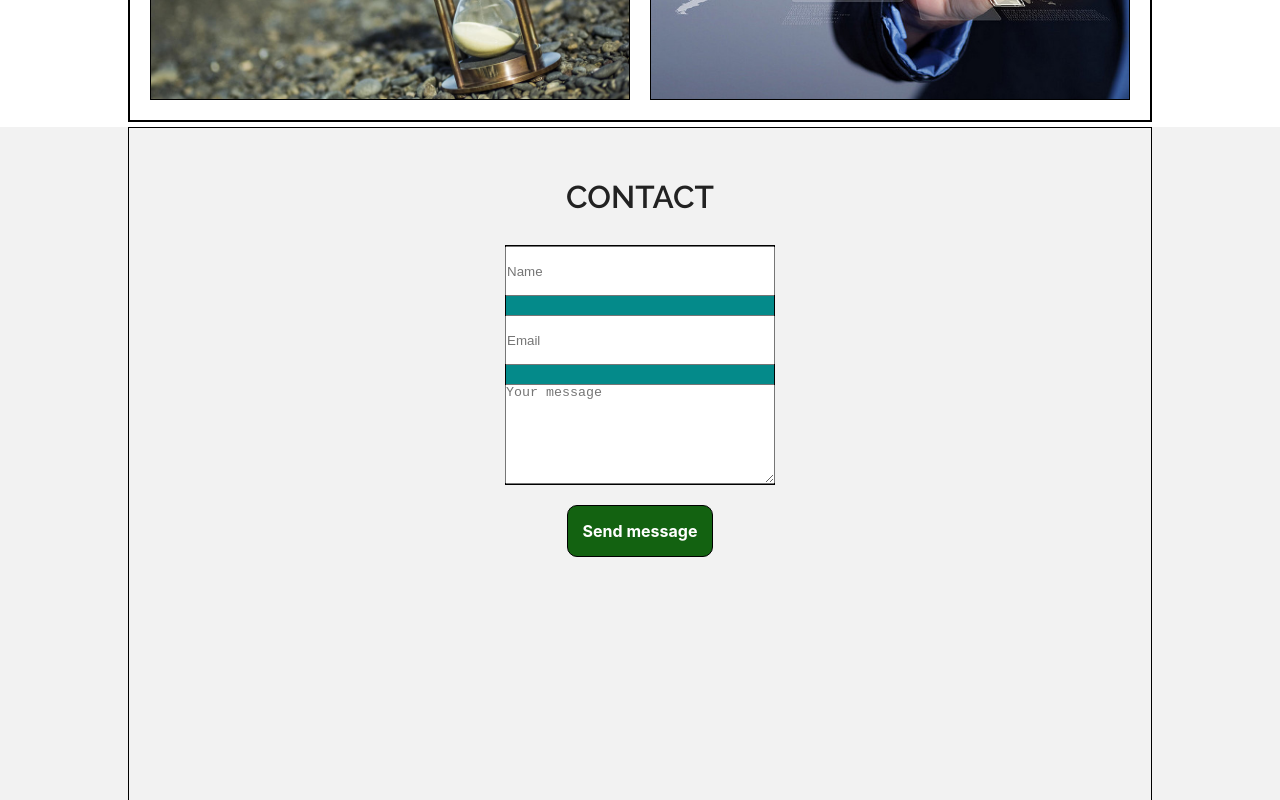
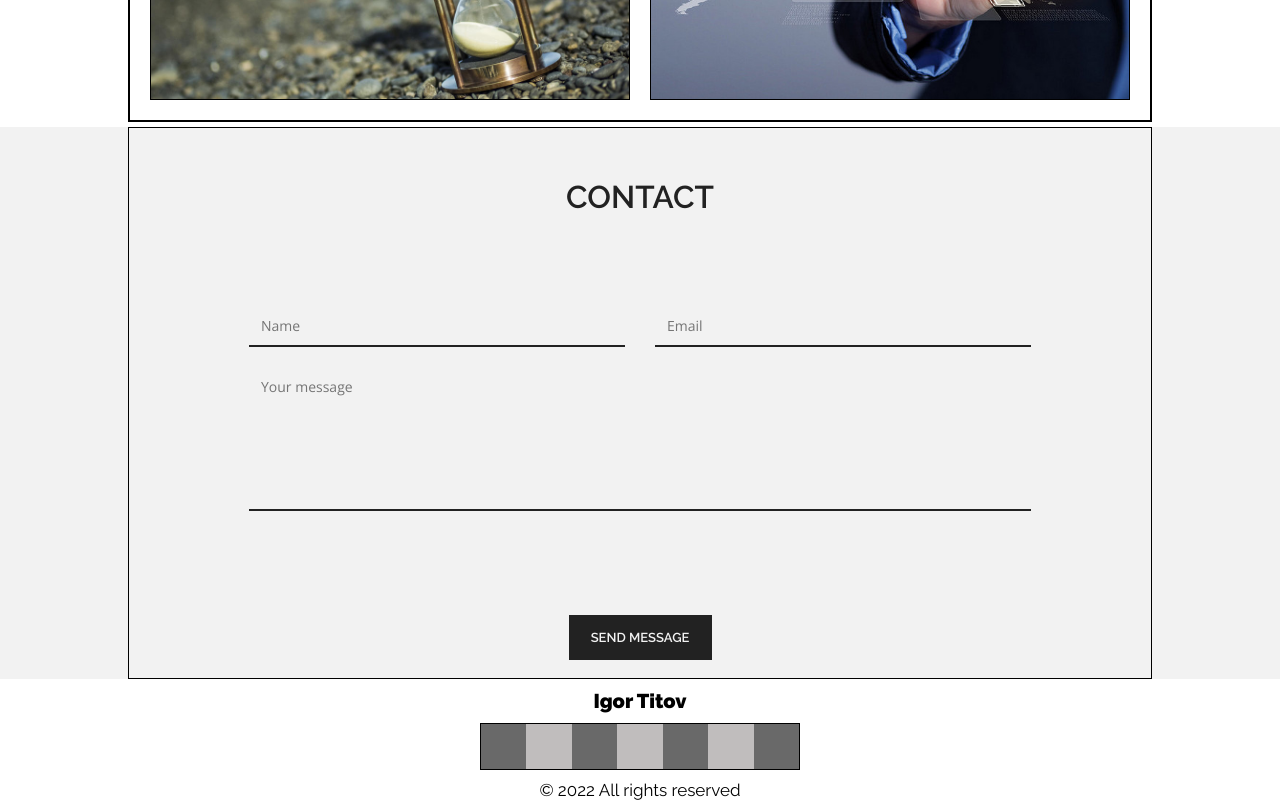
Before and after one commit to Freiii21/portfolio-react, a React (Create React App) app: page / in a window 1280 px wide. Shown: the part 2200-3000 px from the top of the page. Built offline with nearby package versions, Linux system fonts and the light colour scheme.

Commit message:
#42 design improvements_17

```diff
--- a/src/common/styles/sass/variables.scss
+++ b/src/common/styles/sass/variables.scss
@@ -2,8 +2,6 @@ $maxDisplayWidth: 1100px;
 $textColor: #fff;
 $textSeconsdColor: #222;
 $textThirdColor: #484848;
+$textFourthColor: #f2f2f2;
 $bgColor: #f2f2f2;
-
-
-
-$bgSecondColor: #252527;
+$bgSecondColor: #222;
--- a/src/e2-skills/Skills.tsx
+++ b/src/e2-skills/Skills.tsx
@@ -29,7 +29,10 @@ export const Skills = () => {
         {icon: faSass, title:'SASS', description:'Some description with a loooooong string...'},
     ];
 
-    const mySkillsMap = mySkills.map(skill => <Skill icon={skill.icon} title={skill.title} description={skill.description}/>);
+    const mySkillsMap = mySkills.map(skill => <Skill icon={skill.icon}
+                                                     title={skill.title}
+                                                     description={skill.description}
+                                                     key={skill.title} />);
 
     return (
         <div className={s.skills}>
--- a/src/e2-skills/skill/Skill.module.scss
+++ b/src/e2-skills/skill/Skill.module.scss
@@ -9,7 +9,6 @@
     flex-direction: column;
     align-items: center;
     text-align: center;
-    //margin-bottom: 25px;
     padding: 0 15px;
     .iconField {
         width: 80px;
--- a/src/e3-projects/Projects.tsx
+++ b/src/e3-projects/Projects.tsx
@@ -24,7 +24,7 @@ export const Projects = () => {
     const myProjectsMap = myProjects.map(project => <Project bgImage={project.bgImage}
                                                              title={project.title}
                                                              link={project.link}
-    />);
+                                                             key={project.title} />);
 
     return (
         <div className={s.projects}>
--- a/src/e4-contact/Contact.module.css
+++ /dev/null
@@ -1,39 +0,0 @@
-.contact{
-    height: 100vh;
-    background-color: #f2f2f2;
-}
-.contactContainer{
-    border: 1px solid;
-    display: flex;
-    flex-direction: column;
-    justify-content: flex-start;
-}
-.contactContainer a {
-    text-decoration: none;
-    padding: 15px;
-    margin-top: 20px;
-    border: 1px solid black;
-    border-radius: 10px;
-    background-color: #136211;
-    color: white;
-    font-weight: bold;
-    font-size: 16px;
-}
-.formContainer{
-    background-color: #048a8a;
-    width: 270px;
-    min-height: 240px;
-    border: 1px solid;
-    display: flex;
-    flex-direction: column;
-    justify-content: space-between;
-    align-items: center;
-}
-.formContainer input{
-    width: 270px;
-    height: 50px;
-}
-.formContainer textarea{
-    width: 270px;
-    min-height: 100px;
-}
--- /dev/null
+++ b/src/e4-contact/Contact.module.scss
@@ -0,0 +1,59 @@
+@import "./src/common/styles/sass/variables.scss";
+@import "./src/common/styles/sass/mixins.scss";
+
+.contact{
+    height: 69vh;
+    background-color: $bgColor;
+    .contactContainer{
+        flex-direction: column;
+        justify-content: flex-start;
+        .formContainer{
+            width: 100%;
+            display: flex;
+            flex-direction: column;
+            align-items: center;
+            margin-top: 60px;
+            .inputFields{
+                display: flex;
+                & input{
+                    width: 376px;
+                    height: 42px;
+                    border: none;
+                    border-bottom: 2px solid $textSeconsdColor;
+                    padding: 6px 12px;
+                    margin: 0 15px 24px;
+                    background-color: transparent;
+                    outline: none;
+                    @include text(OpenSans-Regular, sans-serif, 14px);
+                }
+            }
+            & textarea{
+                width: 782px;
+                min-height: 140px;
+                padding: 6px 12px;
+                margin: 0 15px 24px;
+                border: none;
+                border-bottom: 2px solid $textSeconsdColor;
+                background-color: transparent;
+                resize: none;
+                outline: none;
+                @include text(OpenSans-Regular, sans-serif, 14px);
+            }
+        }
+        button {
+            margin: 80px 0 0;
+            width: 143px;
+            height: 45px;
+            border: 2px solid $bgSecondColor;
+            background-color: $bgSecondColor;
+            padding: 10px 20px;
+            text-transform: uppercase;
+            @include text(Raleway-SemiBold, sans-serif, 13px);
+            color: $textFourthColor;
+        }
+        button:hover {
+            background-color: transparent;
+            color: $textSeconsdColor;
+        }
+    }
+}
--- a/src/e4-contact/Contact.tsx
+++ b/src/e4-contact/Contact.tsx
@@ -1,5 +1,5 @@
 import React from 'react';
-import s from './Contact.module.css'
+import s from './Contact.module.scss'
 import sc from './../common/styles/Container.module.scss'
 import {Title} from '../common/components/Title';
 
@@ -9,12 +9,13 @@ export const Contact = () => {
             <div className={`${sc.container} ${s.contactContainer}`}>
                 <Title value={"Contact"}/>
                 <form className={s.formContainer}>
-                    <input placeholder="Name"/>
-                    <input placeholder="Email"/>
+                    <div className={s.inputFields}>
+                        <input placeholder="Name"/>
+                        <input placeholder="Email"/>
+                    </div>
                     <textarea placeholder="Your message"/>
                 </form>
-                <a href="">Send message</a>
-                {/*<button>Send message</button>*/}
+                <button>Send message</button>
             </div>
         </div>
     );
```
